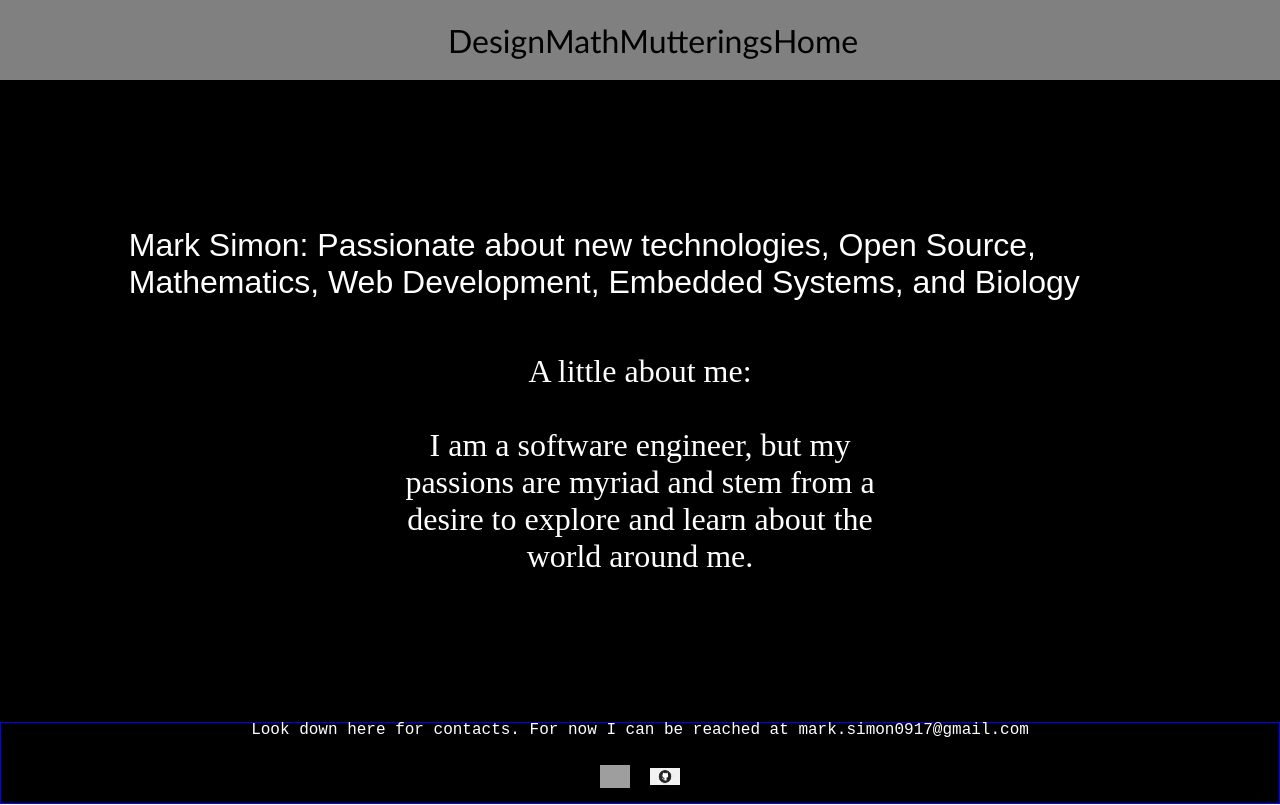
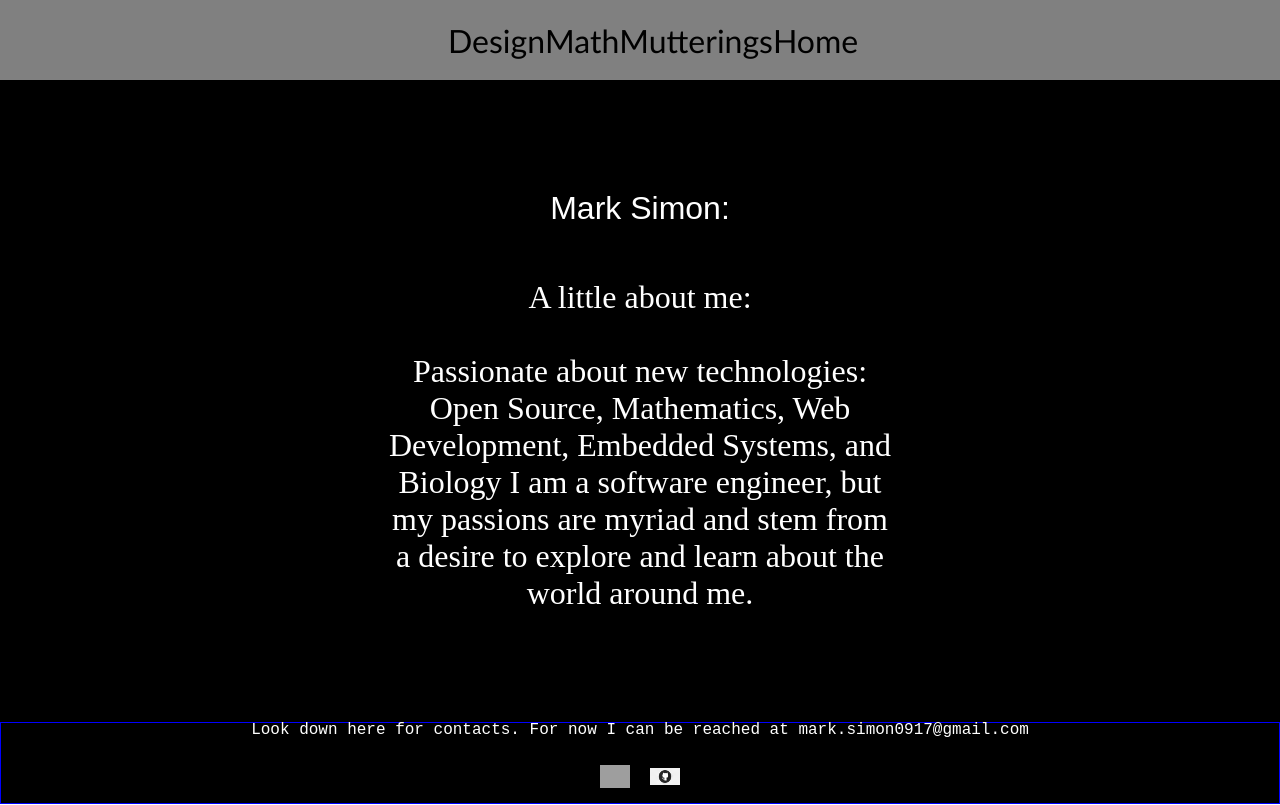
Before and after one commit to markgsimon/website, a React (Create React App) app: page / in a window 1280 px wide. Built offline with nearby package versions, Linux system fonts and the light colour scheme; grey boxes are pictures that could not be loaded.

Commit message:
fixed title

```diff
--- a/src/pages/Design/index.js
+++ b/src/pages/Design/index.js
@@ -15,7 +15,7 @@ const Design = (props) => {
       <DesignContent>
         <Title>Design page.</Title>
         <Text> My first project is this website.
-          I hope someday to find like minded people around the globe to shre in my passions.
+          I hope someday to find like minded people around the globe to share in my passions.
           That is why I am proud to announce my first design project on this page. A blog.
 
           Newsflash: I began work helping a local photographer and good friend of mine, Matt Chafe. Check out his new <a href = "http://www.mattchafe.com">site</a>.
--- a/src/pages/Home/index.js
+++ b/src/pages/Home/index.js
@@ -26,10 +26,11 @@ const Home = (props) => {
   return (
     <PageWrapper>
       <HomeContent>
-        <HomepageTitle>Mark Simon: Passionate about new technologies, Open Source, Mathematics, Web Development, Embedded Systems, and Biology</HomepageTitle>
+        <HomepageTitle>Mark Simon: </HomepageTitle>
         <HomePageDescription style = {{textAlign: "center", marginTop: "5%"}} > A little about me:  </HomePageDescription>
         <HomePageDescription style = {{textAlign: "center"}}>
           <br/>
+          Passionate about new technologies: Open Source, Mathematics, Web Development, Embedded Systems, and Biology
           I am a software engineer, but my passions are myriad and stem from a desire to explore and learn about the world around me.
         </HomePageDescription>
       </HomeContent>
```
